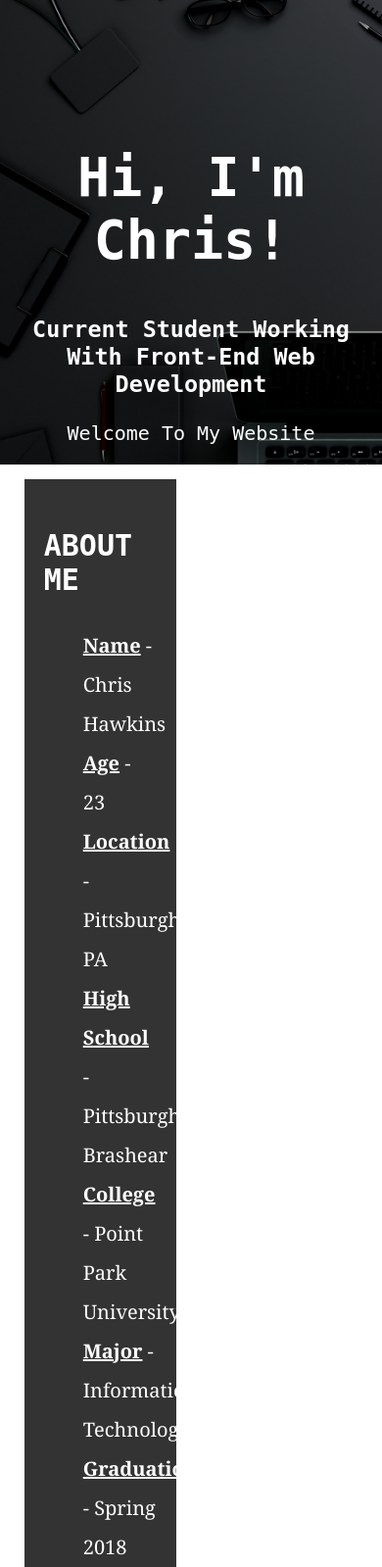
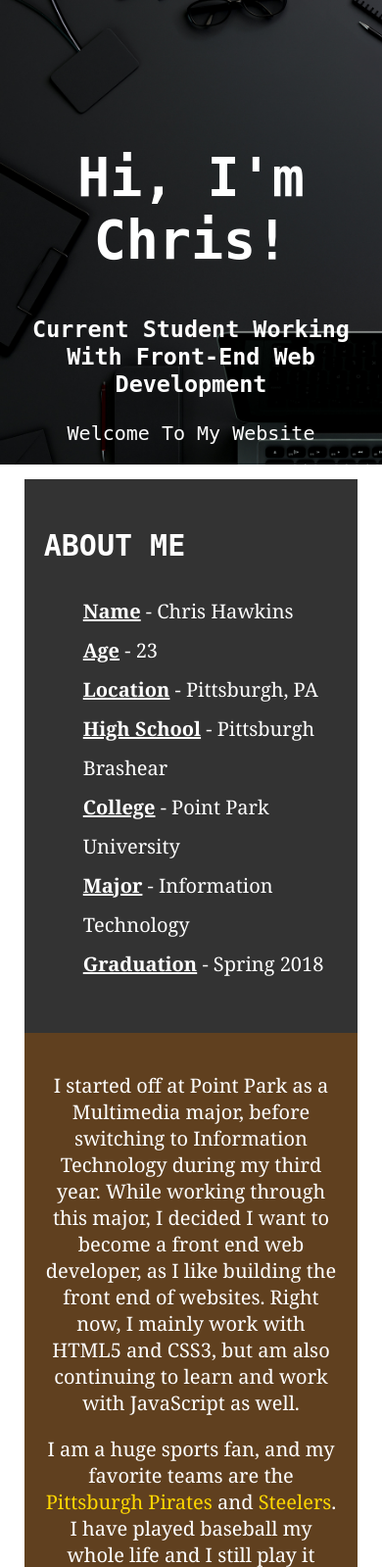
Before and after one commit to cthawki/programmingproject1, a PHP site: page / in a window 390 px wide. Shown: the part 243-1842 px from the top of the page at 98% size. Run offline with PHP 8.4, Linux system fonts and the light colour scheme.

Commit message:
updated site to be mobile friendly

```diff
--- a/style.css
+++ b/style.css
@@ -122,12 +122,14 @@ nav li {
 @media only screen and (max-width: 600px) {
   #main #main-col {
     float: none;
+    width: 100%;
   }
 }
 
 @media only screen and (max-width: 600px) {
   #main #secondary-col {
     float: none;
+    width: 100%;
   }
 }
 
```
